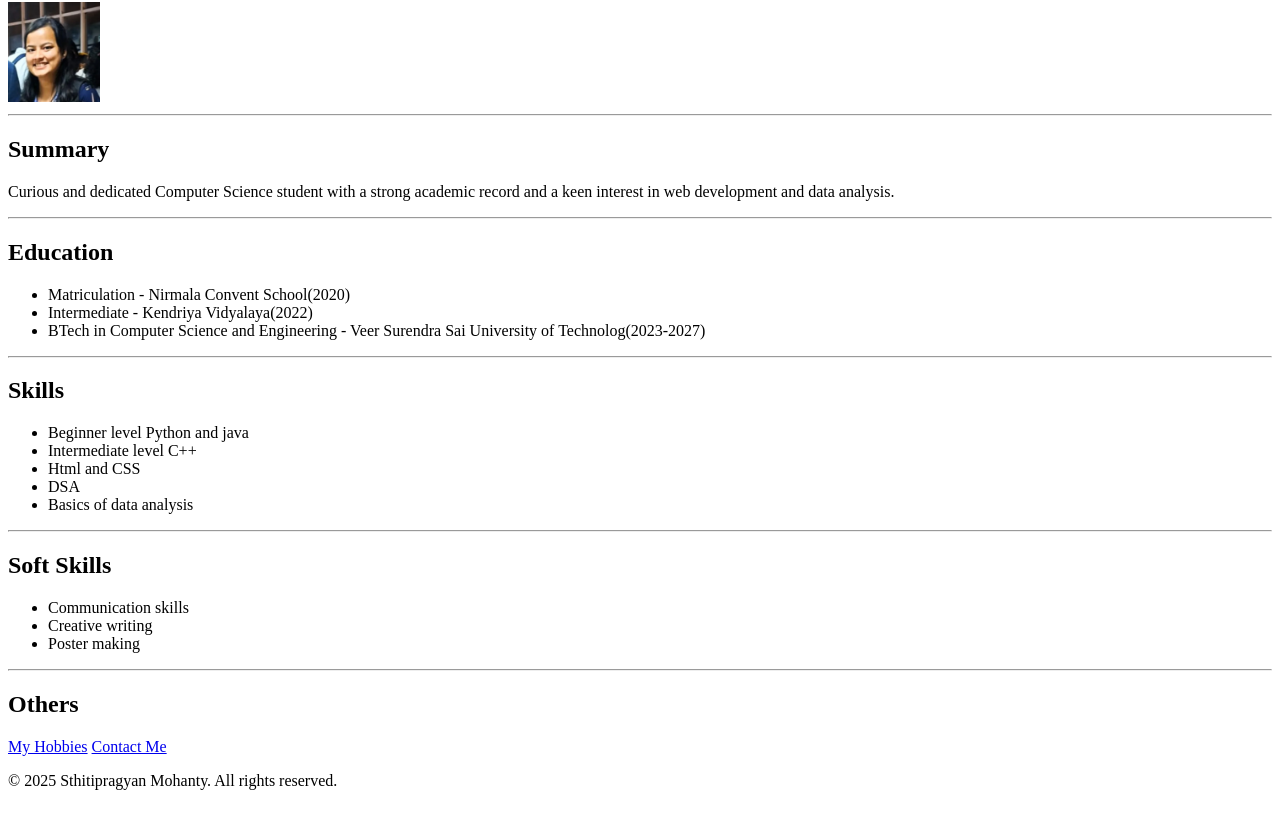
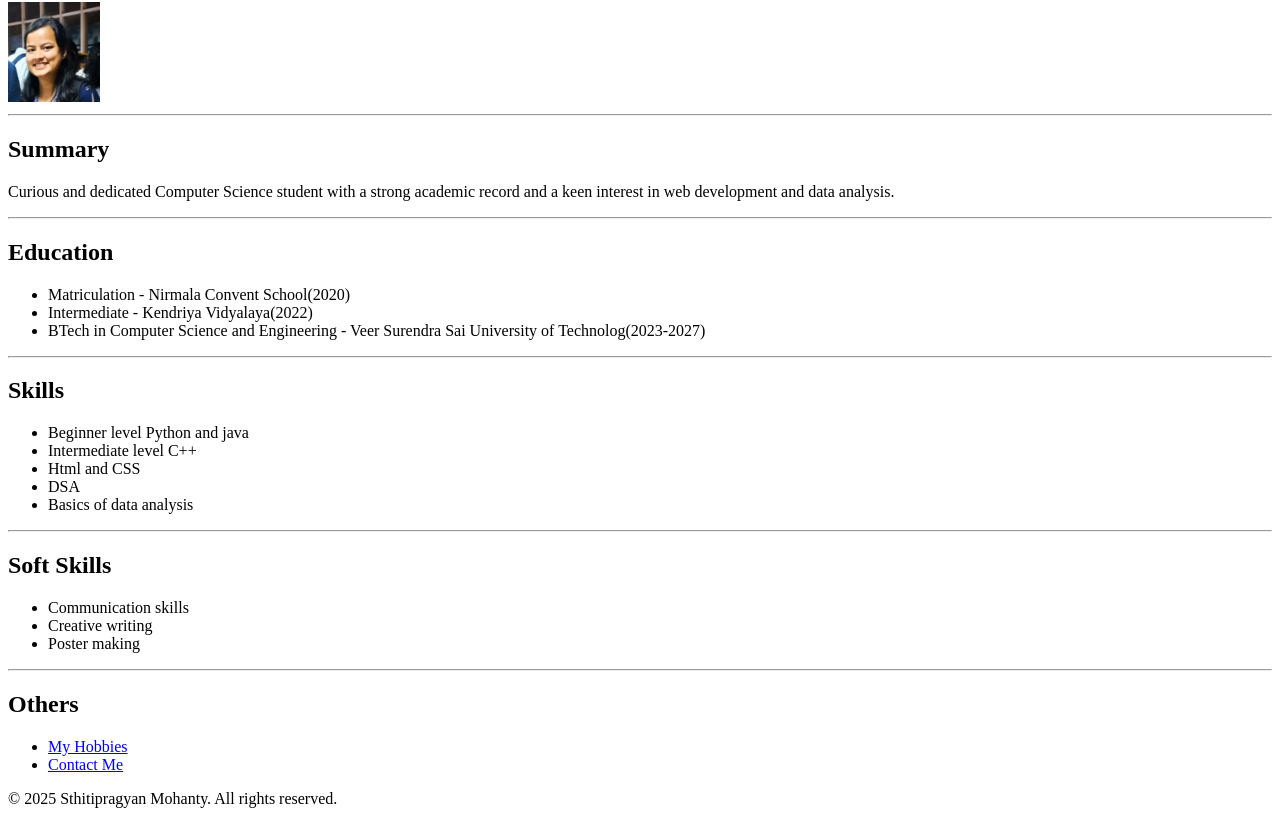
Before and after one commit to Sthitipragyan-Mohanty3001/portfolio, a plain HTML site: page index.html in a window 1280 px wide. Shown: the part 78-902 px from the top of the page. Drawn offline with Linux system fonts and the light colour scheme.

Commit message:
Update index.html

```diff
--- a/index.html
+++ b/index.html
@@ -38,8 +38,10 @@
     </ul>
     <hr />
     <h2>Others</h2>
-    <a href="./hobbies.html">My Hobbies</a>
-    <a href="./contactme.html">Contact Me</a>
+    <ul>
+        <li><a href="./hobbies.html">My Hobbies</a></li>
+        <li><a href="./contactme.html">Contact Me</a></li>
+    </ul>
     <footer>
         <p>&copy; 2025 Sthitipragyan Mohanty. All rights reserved.</p>
     </footer>
```
